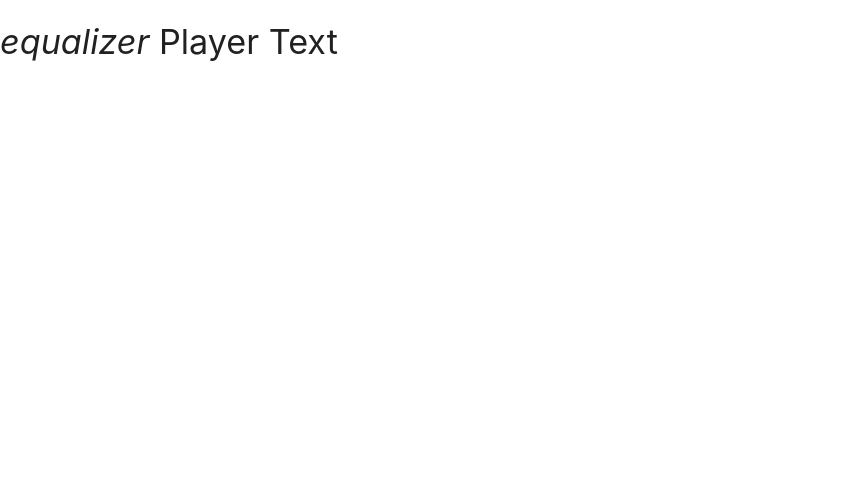
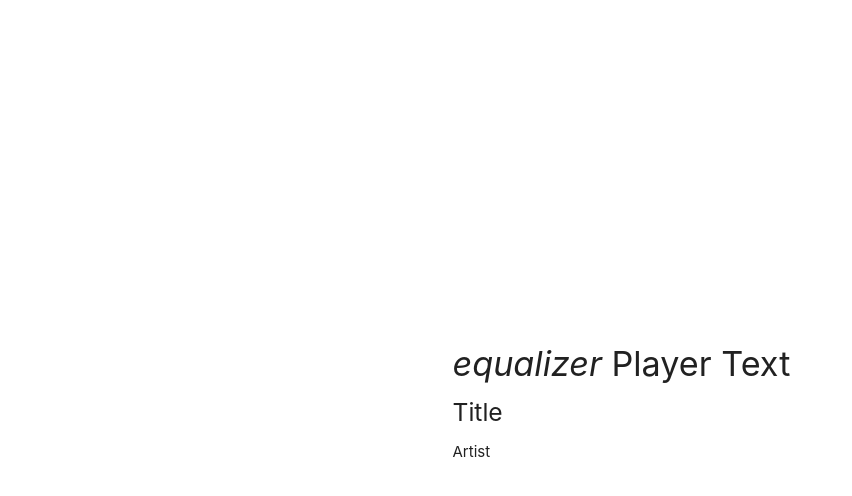
Before and after one commit to wnccys/JsMusicPlayer, a plain HTML site: page index.html in a window 1280 px wide. Shown: the whole page, without its empty margins (0-852 px from the left). Drawn offline with nearby package versions, Linux system fonts and the light colour scheme.

Commit message:
setting up

```diff
--- a/index.html
+++ b/index.html
@@ -10,7 +10,13 @@
 <body>
     <div id="player">
         <h4><i class="material-icons">equalizer</i> Player Text</h4>
+        <div id="card">
+            <div id="card-image"></div>
+            <div id="card-content">
+                <h5>Title</h5>
+                <p id="artist">Artist</p>
+            </div>
+        </div>
     </div>
-
 </body>
 </html>
--- a/style.css
+++ b/style.css
@@ -1,2 +1,22 @@
 @import "https://cdnjs.cloudflare.com/ajax/libs/materialize/1.0.0/css/materialize.min.css";
 @import "https://cdnjs.cloudflare.com/ajax/libs/materialize/1.0.0/css/materialize.css";
+
+body {
+    height: 100vh;
+    background-color: efefef;
+    display: flex;
+    align-items: center;
+    justify-content: center;
+}
+
+#player {
+    background-color: white;
+    width: 90%;
+    max-width: 375px;
+    box-shadow: 0px 0px 0px 0px black;
+}
+
+.card {
+    box-shadow: none;
+    margin: 0;
+}
```
